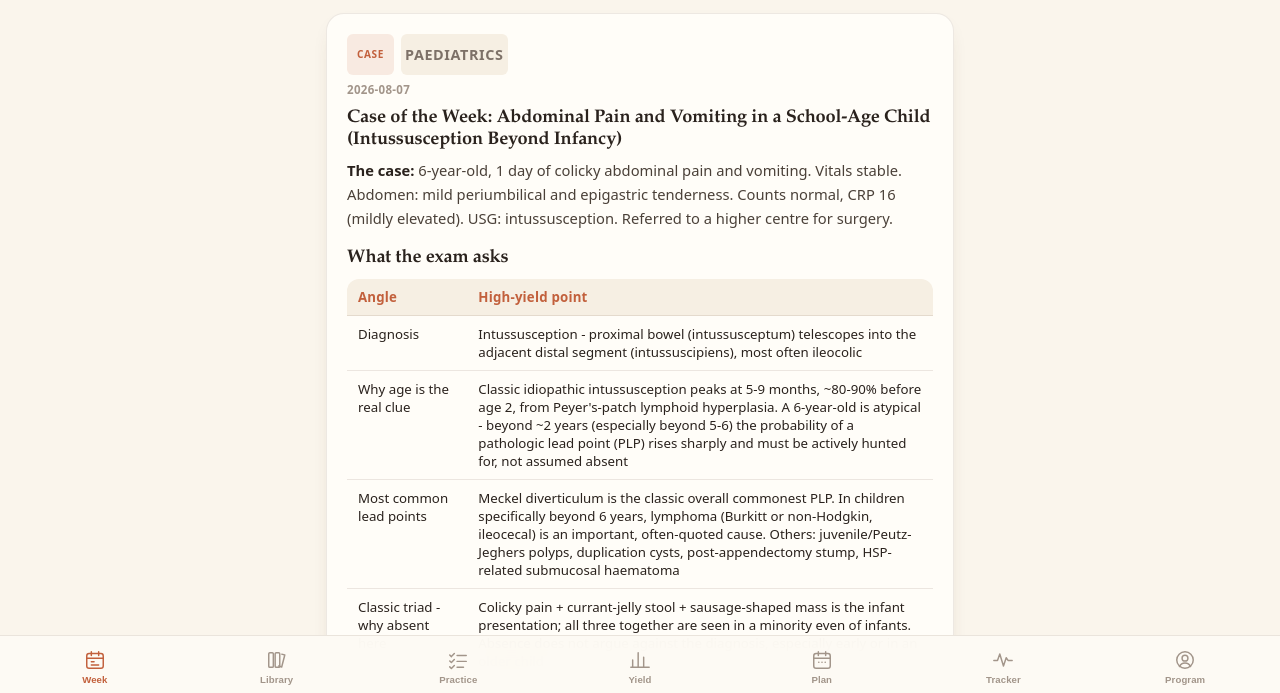
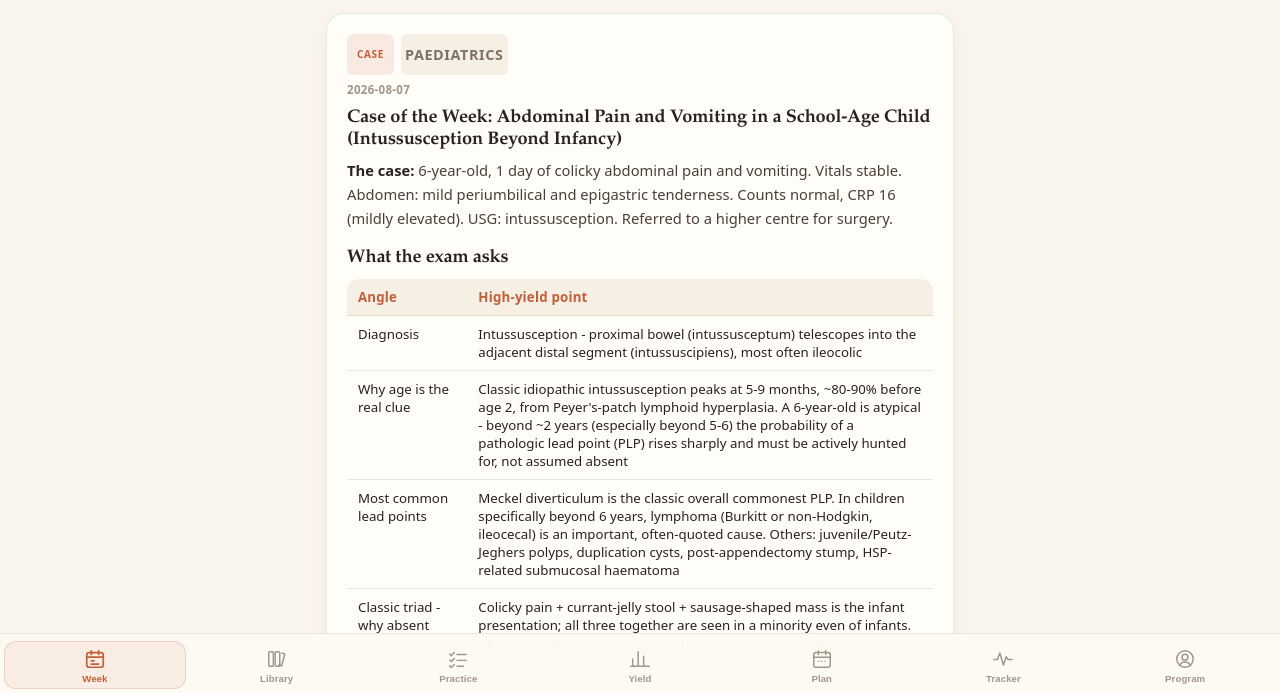
Before and after one commit to meetandrewdavid92-netizen/pg-track, a plain HTML site: page index.html in a window 1280 px wide. Shown: the part 105-798 px from the top of the page. Drawn offline with Linux system fonts and the light colour scheme.

Commit message:
Bottom nav: active tab gets a pill highlight, not just text colour
Matches Andy's reference design — active tab (icon+label) now sits in a
rounded pill with tinted background + border, reusing the existing
.share pill tokens (rgba(194,96,60,.09) bg / .20 border). Active icon
stroke bumped 1.6->1.9 for a bolder look; transition extended to cover
background/border so the pill fades in.

```diff
--- a/index.html
+++ b/index.html
@@ -104,12 +104,13 @@
     padding:7px 4px calc(6px + env(safe-area-inset-bottom));
     background:rgba(253,250,244,.96);border-top:1px solid var(--line);
     backdrop-filter:blur(18px);-webkit-backdrop-filter:blur(18px)}
-  nav button{flex:1;background:none;border:none;color:var(--soft);font-size:.6rem;font-weight:650;
-    padding:6px 0 4px;cursor:pointer;border-radius:12px;transition:color .15s;letter-spacing:.1px}
+  nav button{flex:1;background:none;border:1px solid transparent;color:var(--soft);font-size:.6rem;font-weight:650;
+    padding:6px 0 4px;cursor:pointer;border-radius:12px;transition:color .15s,background .15s,border-color .15s;letter-spacing:.1px}
   nav button .ico{display:block;margin:0 auto 3px;width:22px;height:22px}
   nav button .ico svg{width:100%;height:100%;display:block;
     fill:none;stroke:currentColor;stroke-width:1.6;stroke-linecap:round;stroke-linejoin:round}
-  nav button.on{color:var(--violet)}
+  nav button.on{color:var(--violet);background:rgba(194,96,60,.09);border-color:rgba(194,96,60,.20)}
+  nav button.on .ico svg{stroke-width:1.9}
 
   .screen{display:none;animation:fade .3s ease}.screen.on{display:block}
   @keyframes fade{from{opacity:0;transform:translateY(6px)}to{opacity:1;transform:none}}
```
